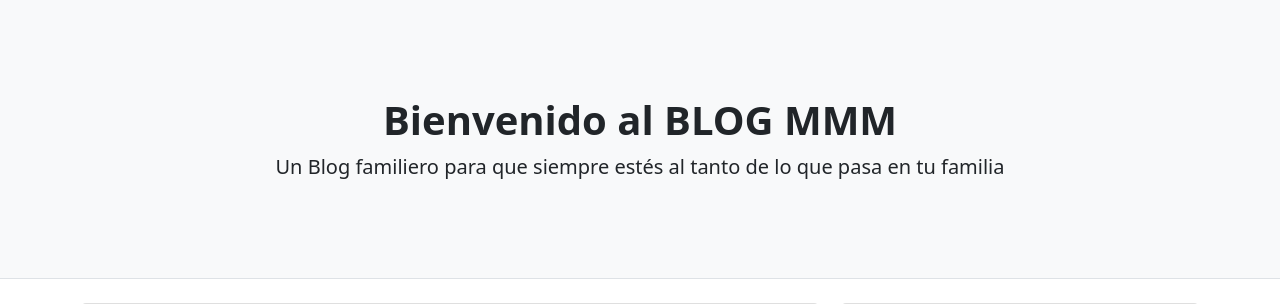
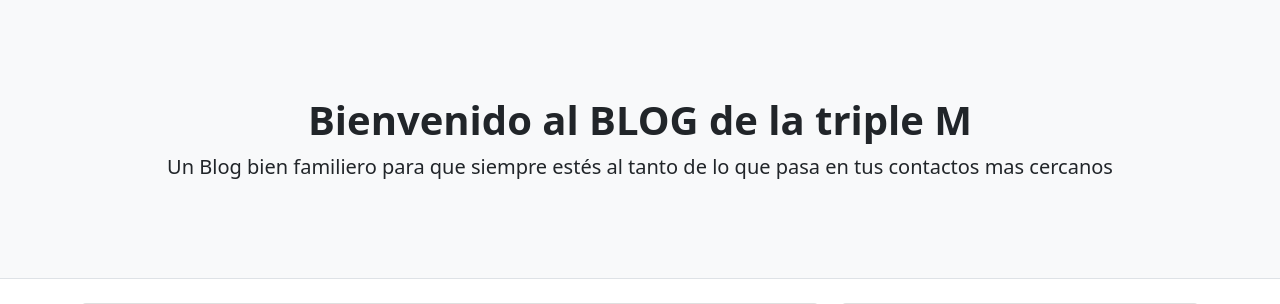
Before and after one commit to MauroCerchi/prueba_final, a Django app: page /blog/ in a window 1280 px wide. Shown: the part 56-360 px from the top of the page. Run offline with Django 4.2, Linux system fonts and the light colour scheme; grey boxes labelled with a size stand in for pictures from a placeholder-image service; some libraries are stand-ins or nearby versions.

Commit message:
meti un cambio en el index

```diff
--- a/blog/templates/blog/index.html
+++ b/blog/templates/blog/index.html
@@ -32,8 +32,8 @@
         <header class="py-5 bg-light border-bottom mb-4">
             <div class="container">
                 <div class="text-center my-5">
-                    <h1 class="fw-bolder">Bienvenido al BLOG MMM</h1>
-                    <p class="lead mb-0">Un Blog familiero para que siempre estés al tanto de lo que pasa en tu familia</p>
+                    <h1 class="fw-bolder">Bienvenido al BLOG de la triple M</h1>
+                    <p class="lead mb-0">Un Blog bien familiero para que siempre estés al tanto de lo que pasa en tus contactos mas cercanos</p>
                 </div>
             </div>
         </header>
```
